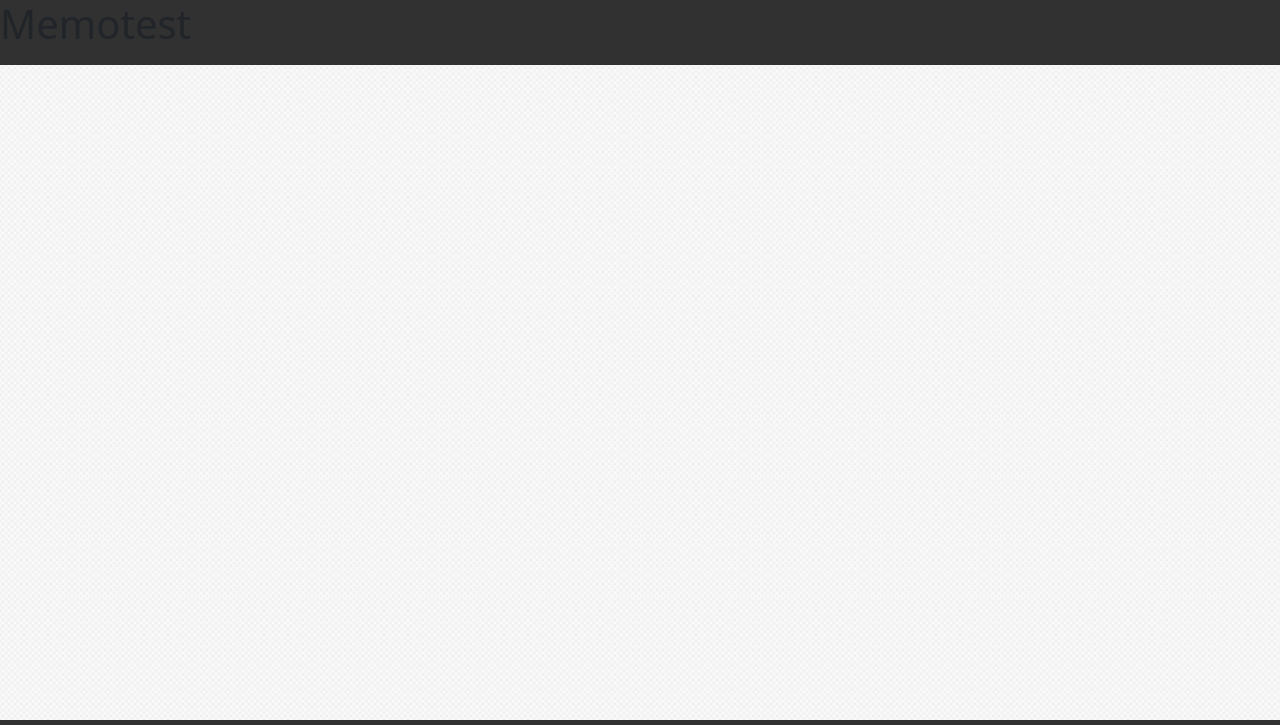
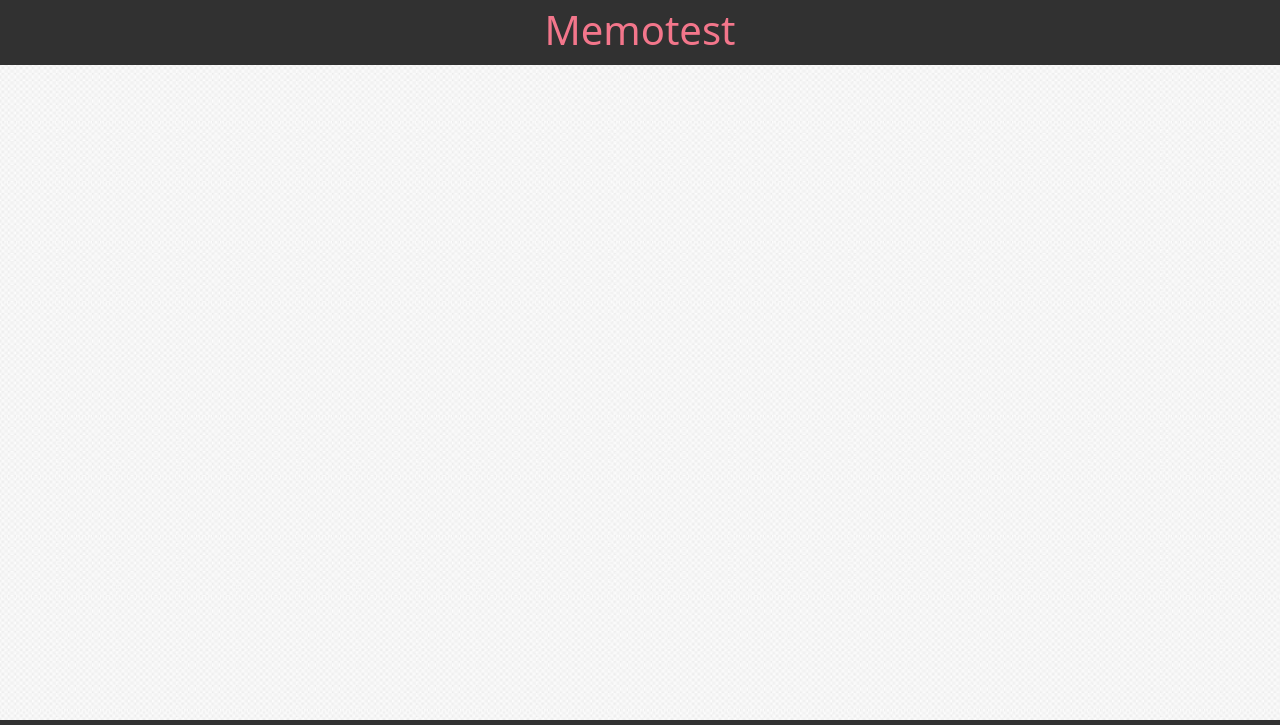
Before and after one commit to Mipmipp/memotest, a website: page index.html in a window 1280 px wide. Shown: the top 725 px of the page. Drawn offline with nearby package versions, Linux system fonts and the light colour scheme.

Commit message:
Create styles for header

```diff
--- a/index.css
+++ b/index.css
@@ -20,6 +20,12 @@ body {
     background-color: #313131;
 }
 
+#header h1 {
+    text-align: center;
+    margin-top: 0.4rem;
+    color: #f3768b;
+
+}
 #main {
     grid-area: main;
 }
```
